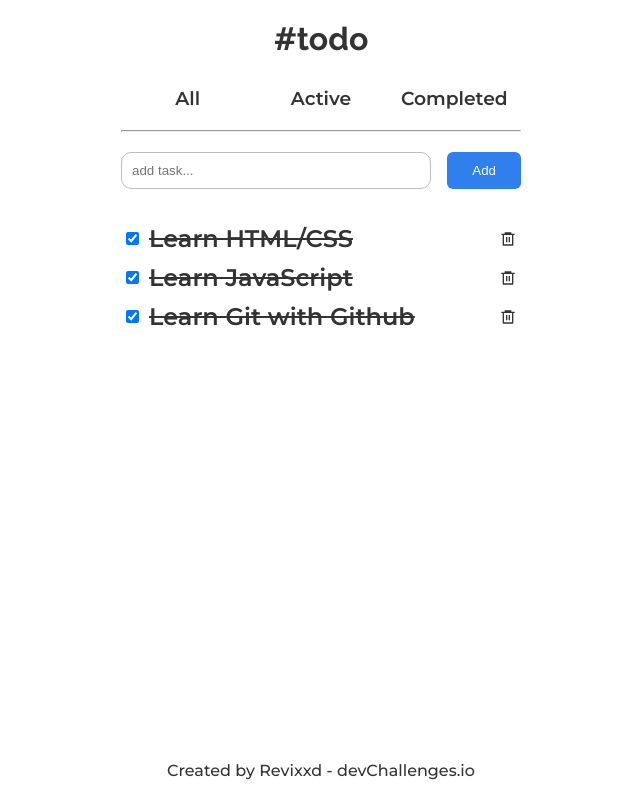
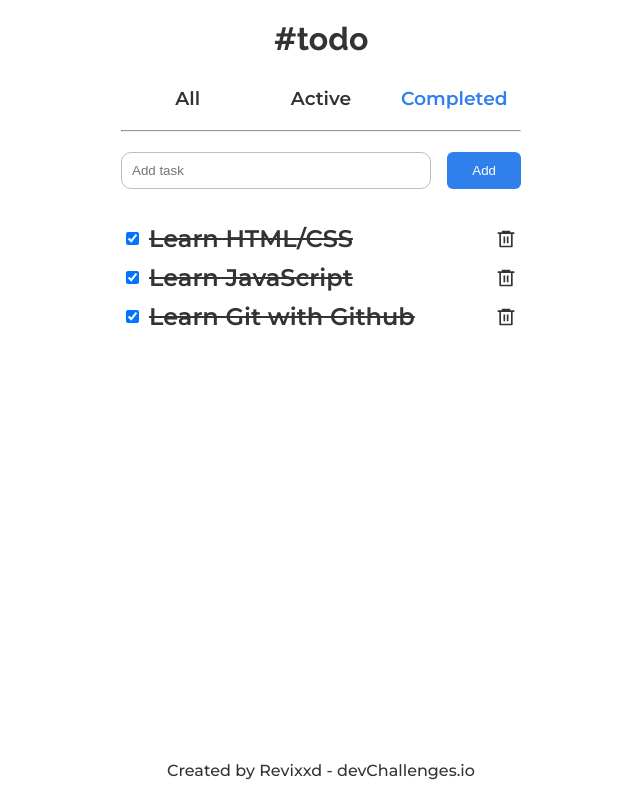
Before and after one commit to Revixxd/to-do-list, a React (Create React App) app: page / in a window 1280 px wide. Both pictures are taken after a click on the element "Completed". Shown: the whole page, without its empty margins (319-959 px from the left). Built offline with nearby package versions, Linux system fonts and the light colour scheme.

Commit message:
fixing minnor css

```diff
--- a/src/App.js
+++ b/src/App.js
@@ -135,6 +135,7 @@ function App() {
             setTask = {setTask}
             task= {task}
             changeShowedState = {changeState}
+            state = {state}
             />
             <ListElementsContainer tasks = {currentShowedList}
             state = {state}
--- a/src/components/InteractiveSection/InteractiveSection.js
+++ b/src/components/InteractiveSection/InteractiveSection.js
@@ -1,22 +1,23 @@
 import { InteractiveSectionStyled } from "./interactiveSectionstyling"
 
 function InteractiveSection(props){
+
     return(
         <InteractiveSectionStyled>
             <nav className="statusSelection">
                 <div className="statusSelection--element">
-                    <h3 onClick={() => props.changeShowedState("all")}>All</h3>
+                    <h3 className={(props.state === "all") ? "statusSelection__element--selected":""} onClick={() => props.changeShowedState("all")}>All</h3>
                 </div>
                 <div className="statusSelection--element">
-                    <h3 onClick={() => props.changeShowedState("active")}>Active</h3>
+                    <h3 className={(props.state === "active") ? "statusSelection__element--selected":""} onClick={() => props.changeShowedState("active")}>Active</h3>
                 </div>
                 <div className="statusSelection--element">
-                    <h3 onClick={() => props.changeShowedState("completed")}>Completed</h3>
+                    <h3 className={(props.state === "completed") ? "statusSelection__element--selected":""} onClick={() => props.changeShowedState("completed")}>Completed</h3>
                 </div>
             </nav>
             <hr></hr>
                 <form  onSubmit={props.addTask}>
-                    <input placeholder="add task..." type ="text" value={props.task} onChange={(e) => props.setTask(e.target.value)}></input>
+                    <input placeholder="Add task" type ="text" value={props.task} onChange={(e) => props.setTask(e.target.value)}></input>
                     <button type="sumbit">Add</button>
                 </form>
         </InteractiveSectionStyled>
--- a/src/components/InteractiveSection/interactiveSectionstyling.js
+++ b/src/components/InteractiveSection/interactiveSectionstyling.js
@@ -21,6 +21,13 @@ export const InteractiveSectionStyled = styled.div`
     .statusSelection--element{
         width: 200px;
         text-align: center;
+        cursor: pointer
+    }
+
+    .statusSelection__element--selected{
+        color:${blue};
+        transition: color 0.2s ;
+
     }
     form{
         gap: 1rem;
@@ -38,6 +45,7 @@ export const InteractiveSectionStyled = styled.div`
         padding: 0px 25px;
         border: none;
         background-color: ${blue};
-        color: ${white}
+        color: ${white};
+        cursor: pointer;
     }
 `
--- a/src/components/ListElements/ListElement.js
+++ b/src/components/ListElements/ListElement.js
@@ -22,7 +22,7 @@ function ListElement(props){
                 </input>
                 <h2 className={props.task.completed ? "elementCrossed" : ""}>{props.task.content}</h2>
             </div>
-            {showBin() ? <RiDeleteBin6Line onClick={()=>props.deleteTask(props.task.id)}/> : ""}
+            {showBin() ? <RiDeleteBin6Line className="test" onClick={()=>props.deleteTask(props.task.id)}/> : ""}
         </ListElementContainer>
     )
 }
--- a/src/components/ListElements/listElementStyling.js
+++ b/src/components/ListElements/listElementStyling.js
@@ -18,4 +18,12 @@ export const ListElementContainer = styled.div`
         align-items: center;
         gap: 10px;
     }
+
+    .test{
+        font-size: 20px;
+        cursor: pointer;
+    }
+    input{
+        cursor: pointer;
+    }
 `
```
